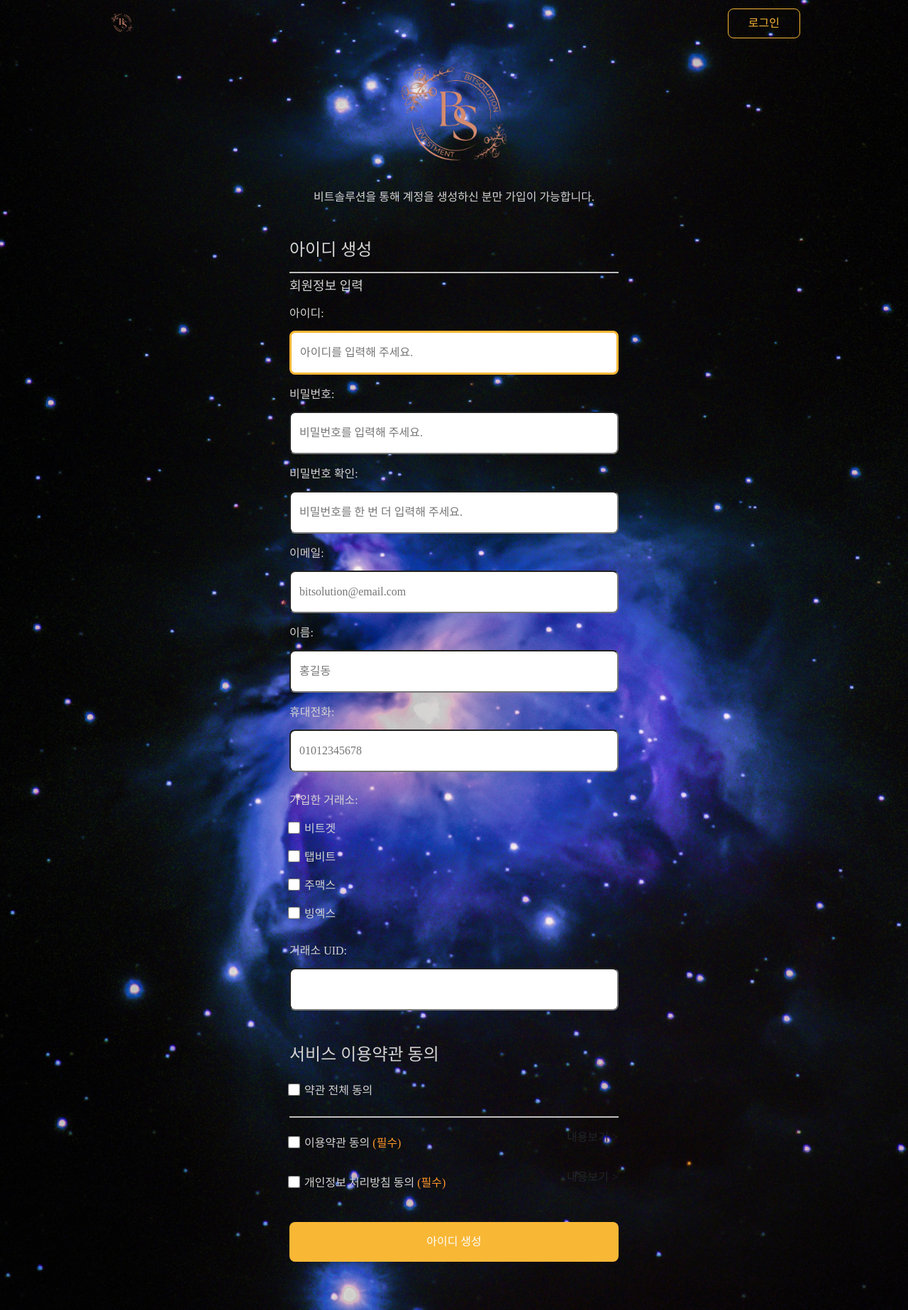
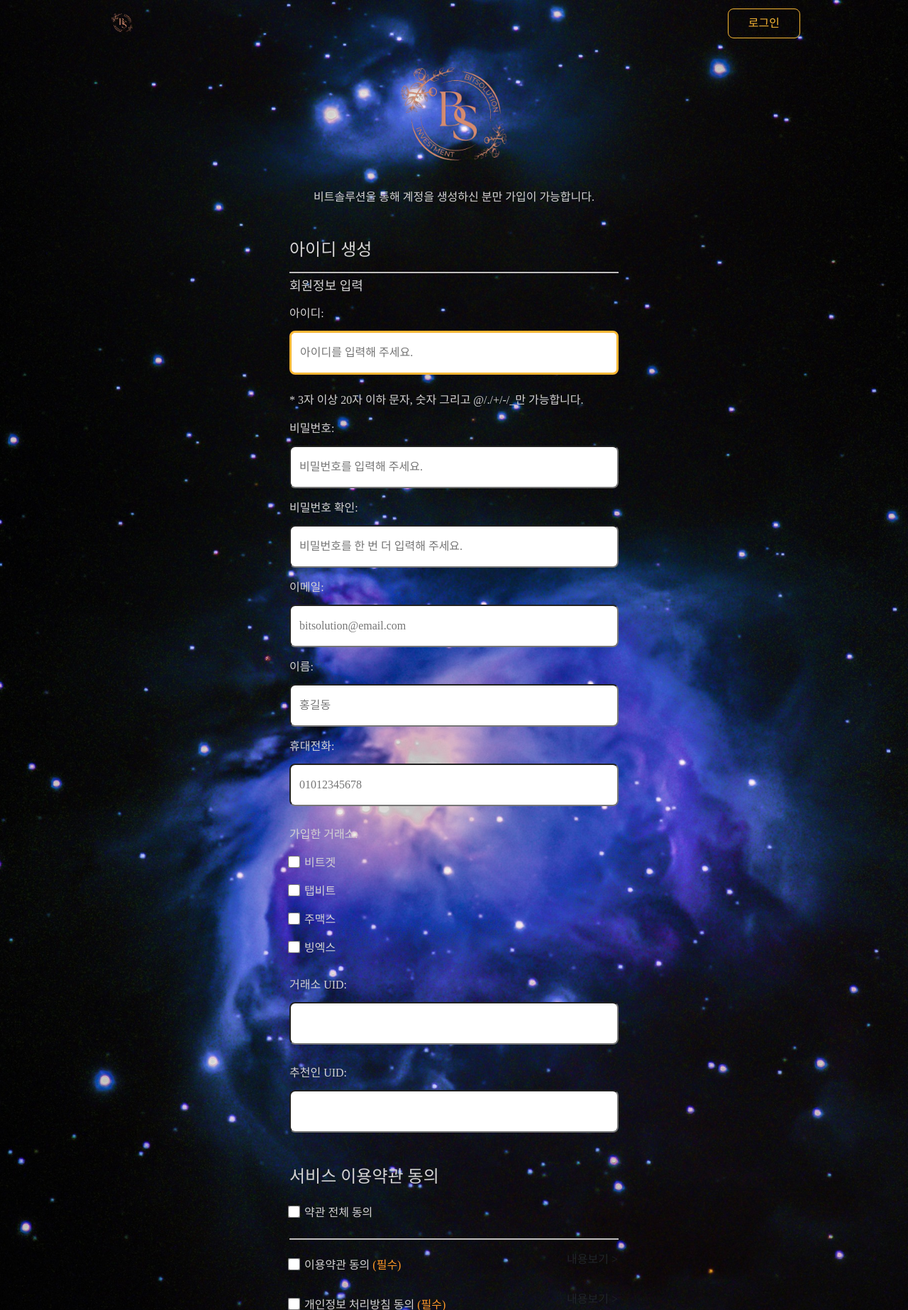
Before and after one commit to kimbonggoo/commission-1, a Django app: page /accounts/signup/ in a window 1280 px wide. Shown: the top 1846 px of the page at 71% size. Run offline with Django 4.2, Linux system fonts and the light colour scheme; some libraries are stand-ins or nearby versions; some web fonts are replaced.

Commit message:
signup form recommend

```diff
--- a/accounts/forms.py
+++ b/accounts/forms.py
@@ -56,7 +56,9 @@ class CustomUserForm(UserCreationForm):
         widgets = {
             'username': TextInput(
                 attrs={
-                    'placeholder': '아이디를 입력해 주세요.'
+                    'placeholder': '아이디를 입력해 주세요.',
+                    'minlength': '3',
+                    'maxlength': '20'
                 }
             ),
             'email': TextInput(
@@ -77,5 +79,5 @@ class CustomUserForm(UserCreationForm):
         }
 
         help_texts = {
-            'username': None,
+            'username': '* 3자 이상 20자 이하 문자, 숫자 그리고 @/./+/-/_만 가능합니다.',
         }
--- a/accounts/templates/accounts/signup.html
+++ b/accounts/templates/accounts/signup.html
@@ -51,6 +51,10 @@
     <div class="uid-box">
       <label for="id_uid">거래소 UID:</label>
       <input type="text" name="uid" id="id_uid" required minlength="8" maxlength="8" pattern="[0-9]+" />
+    </div>
+    <div class="recommend-box">
+      <label for="id_upper_uid1">추천인 UID:</label>
+      <input type="text" name="upper_uid1" id="id_upper_uid1" required minlength="8" maxlength="8" pattern="[0-9]+" />
     </div>
 
     <!-- 서비스 이용약관 -->
--- a/accounts/views.py
+++ b/accounts/views.py
@@ -13,6 +13,7 @@ def signup(request):
             new_user = form.save(commit=False)
             new_user.exchange = request.POST.get('exchange')
             new_user.uid = request.POST.get('uid')
+            new_user.upper_uid1 = request.POST.get('upper_uid1')
             new_user.save()
             auth_login(request, user=new_user)
             return redirect('views:main')
--- a/static/css/signup.css
+++ b/static/css/signup.css
@@ -98,7 +98,8 @@
 .name-box,
 .phone-box,
 .exchange-box,
-.uid-box {
+.uid-box,
+.recommend-box {
   display: flex;
   flex-direction: column;
   margin-top: 12px;
```
